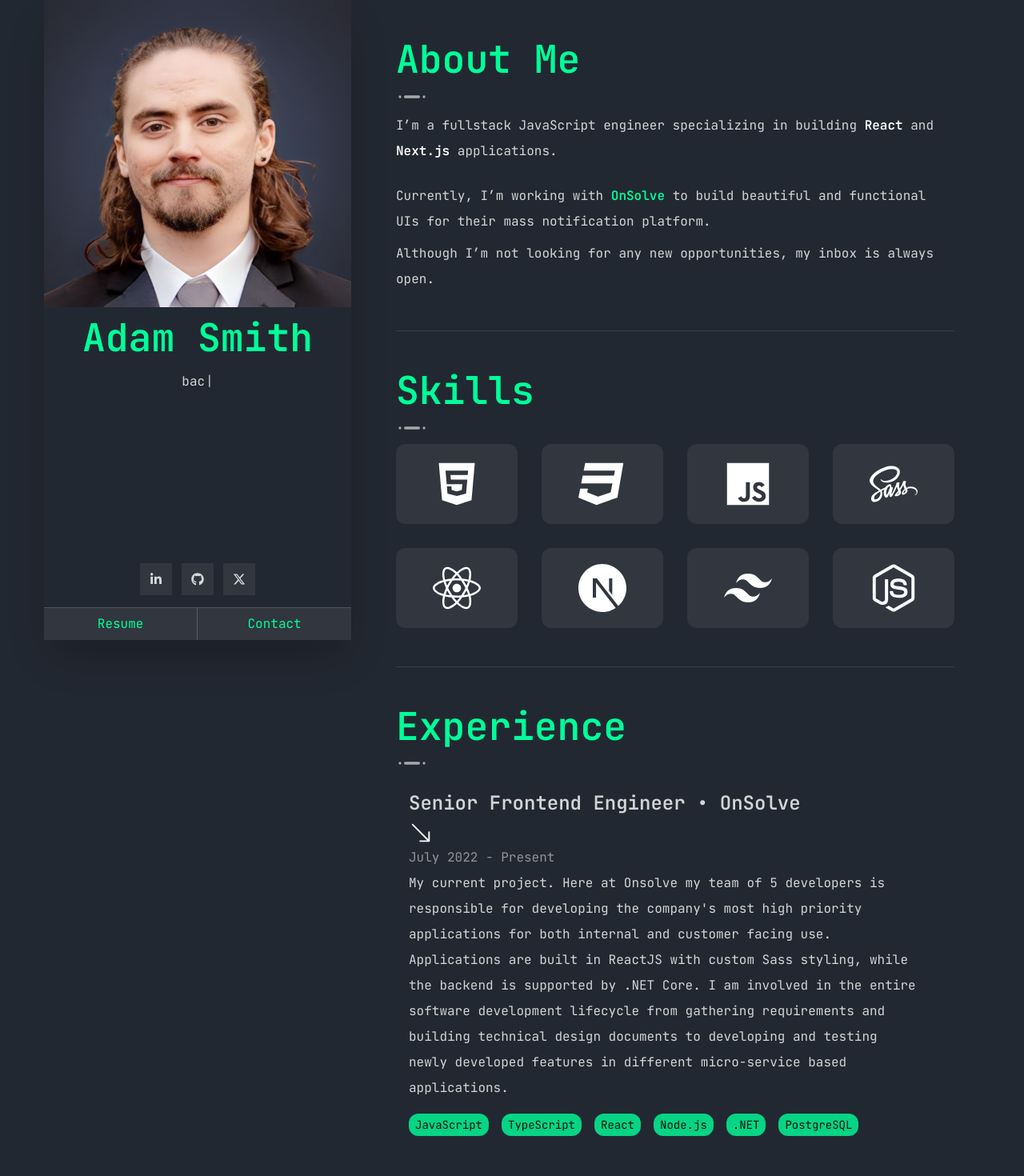
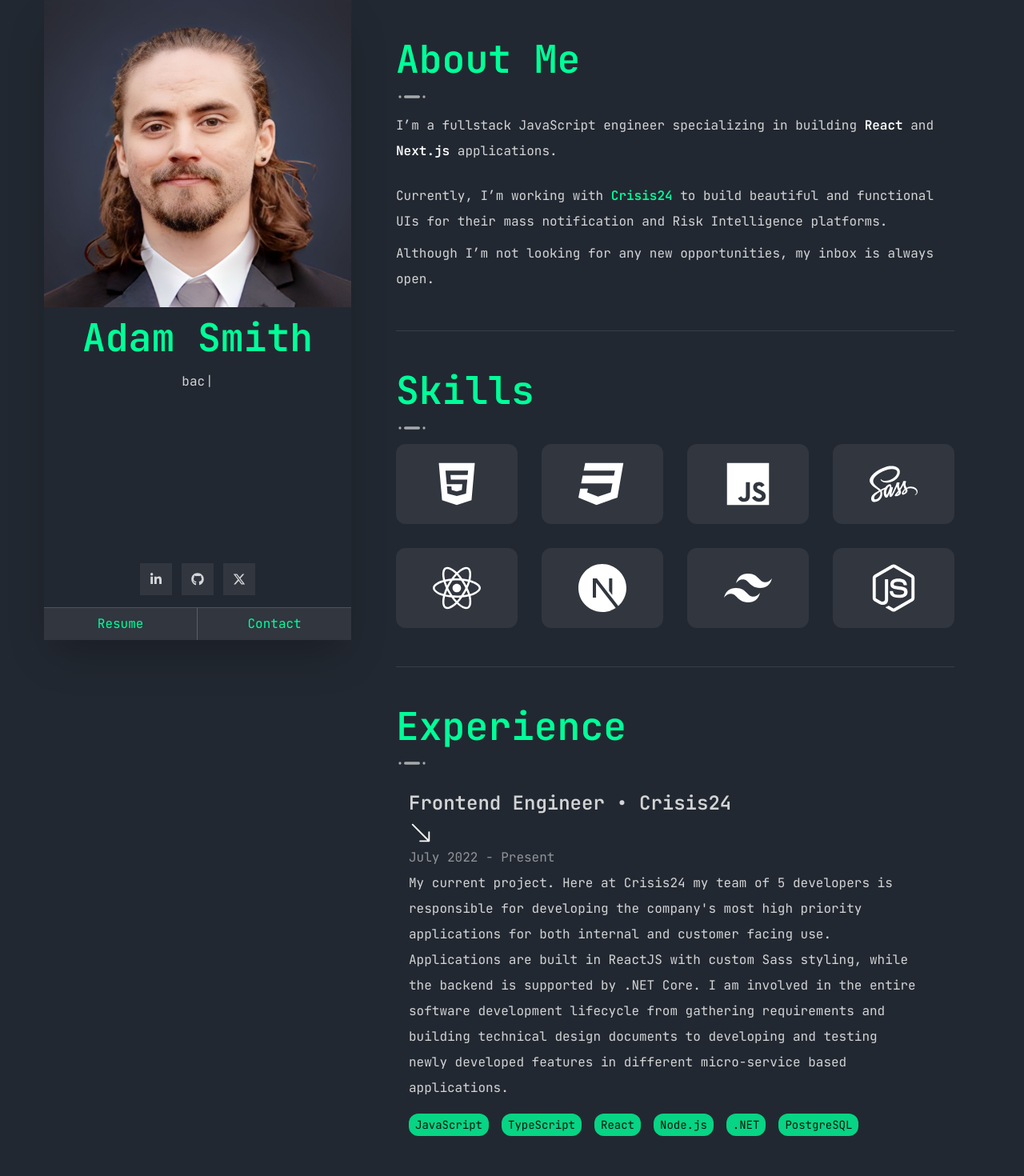
Before and after one commit to adamsmithdev/portfolio.v1, a Next.js app: page / in a window 1280 px wide. Shown: the top 1470 px of the page at 80% size. Built offline with nearby package versions, Linux system fonts and the light colour scheme.

Commit message:
Updating company name post acquisition

```diff
--- a/components/sections/AboutMe.tsx
+++ b/components/sections/AboutMe.tsx
@@ -19,14 +19,14 @@ export default function AboutMe() {
             <p className="text-white/80 pb-2">
                 Currently, I&rsquo;m working with{' '}
                 <a
-                    href="https://onsolve.com"
+                    href="https://www.crisis24.com"
                     target="_blank"
                     className="link text-accent relative inline-block"
                 >
-                    OnSolve<span className="underline"></span>
+                    Crisis24<span className="underline"></span>
                 </a>{' '}
                 to build beautiful and functional UIs for their mass
-                notification platform.
+                notification and Risk Intelligence platforms.
             </p>
             <p className="text-white/80 pb-6">
                 Although I&rsquo;m not looking for any new opportunities, my
--- a/components/sections/Experience.tsx
+++ b/components/sections/Experience.tsx
@@ -1,4 +1,3 @@
-import { TbSeparator } from 'react-icons/tb';
 import { BsArrowDownRight } from 'react-icons/bs';
 
 // components
@@ -6,13 +5,13 @@ import Section from '@/components/Section';
 
 const experience = [
     {
-        title: 'Senior Frontend Engineer',
-        company: 'OnSolve',
-        link: 'https://www.onsolve.com',
+        title: 'Frontend Engineer',
+        company: 'Crisis24',
+        link: 'https://www.crisis24.com',
         startDate: 'July 2022',
         endDate: 'Present',
         description:
-            "My current project. Here at Onsolve my team of 5 developers is responsible for developing the company's most high priority applications for both internal and customer facing use. Applications are built in ReactJS with custom Sass styling, while the backend is supported by .NET Core. I am involved in the entire software development lifecycle from gathering requirements and building technical design documents to developing and testing newly developed features in different micro-service based applications.",
+            "My current project. Here at Crisis24 my team of 5 developers is responsible for developing the company's most high priority applications for both internal and customer facing use. Applications are built in ReactJS with custom Sass styling, while the backend is supported by .NET Core. I am involved in the entire software development lifecycle from gathering requirements and building technical design documents to developing and testing newly developed features in different micro-service based applications.",
         technologies: [
             'JavaScript',
             'TypeScript',
```
